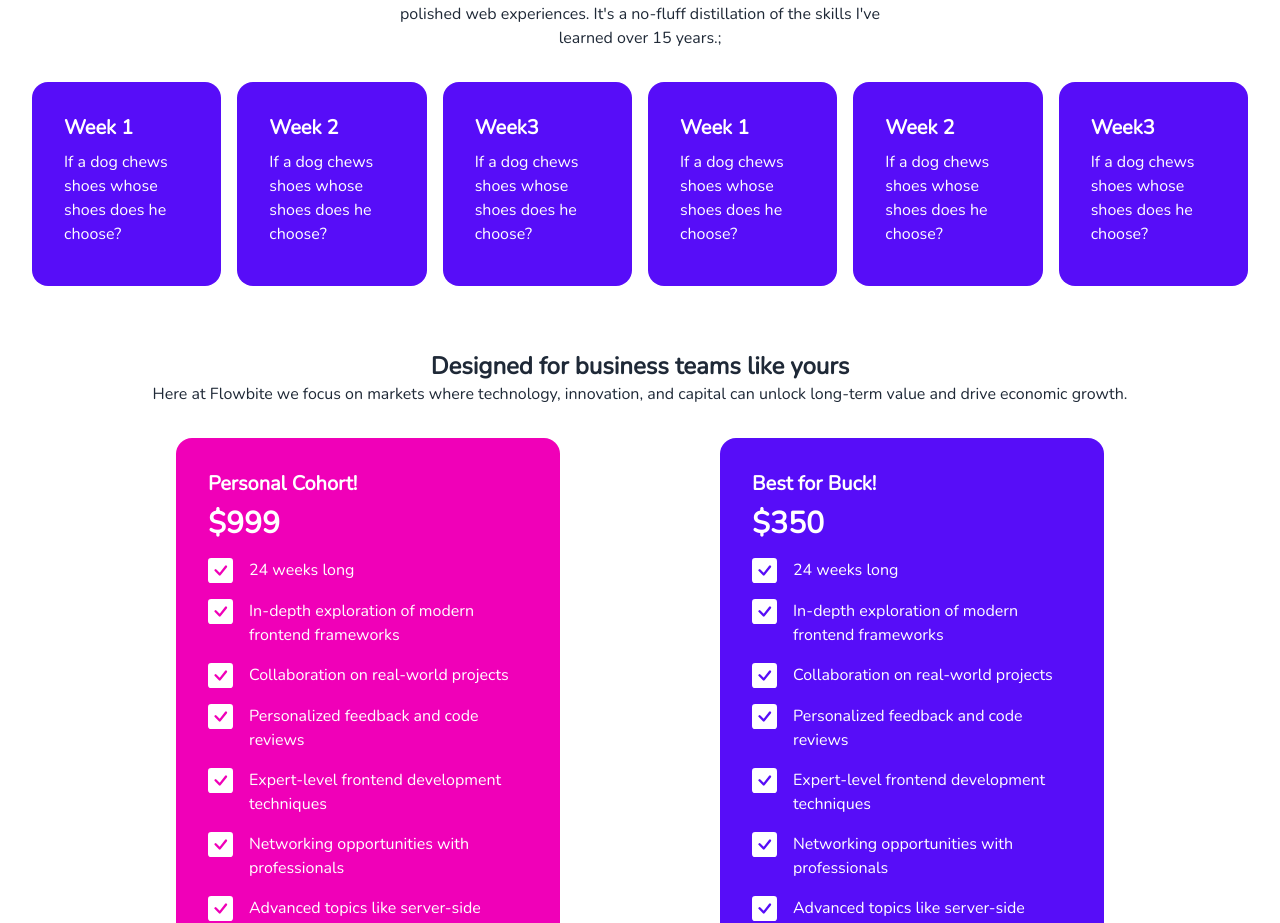
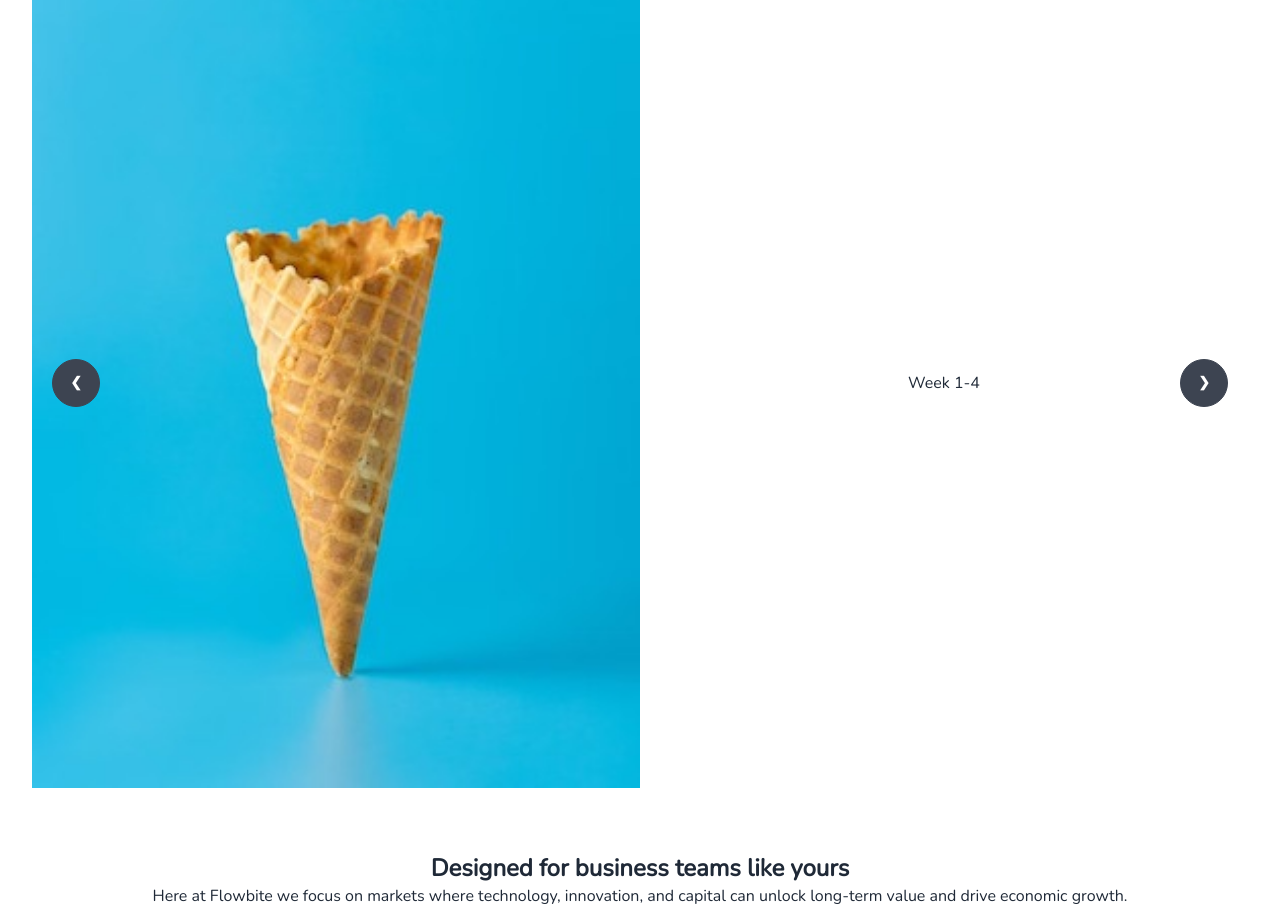
Before and after one commit to grewal25/devSkillMasters, a Next.js app: page / in a window 1280 px wide. Shown: the part 1889-2812 px from the top of the page. Built offline with nearby package versions, Linux system fonts and the light colour scheme.

Commit message:
add carousal

```diff
--- a/src/app/components/price.tsx
+++ b/src/app/components/price.tsx
@@ -17,7 +17,7 @@ export default function Price() {
           capital can unlock long-term value and drive economic growth.
         </p>
       </div>
-      <div className="flex justify-evenly gap-4">
+      <div className="flex flex-col md:flex-row md:justify-evenly gap-y-8 md:gap-4 items-center justify-center ">
         <div className="card w-96 bg-secondary text-primary-content">
           <div className="card-body">
             <h2 className="card-title">Personal Cohort!</h2>
--- a/src/app/page.tsx
+++ b/src/app/page.tsx
@@ -21,10 +21,10 @@ export default function Home() {
         <Hero />
         {/* <Main /> */}
         <Outline />
-        <Curriculum />
+        <Carousel />
+        {/* <Curriculum /> */}
         <Price />
 
-        {/* <Carousel /> */}
         {/* <Middle /> */}
       </main>
     </div>
```
